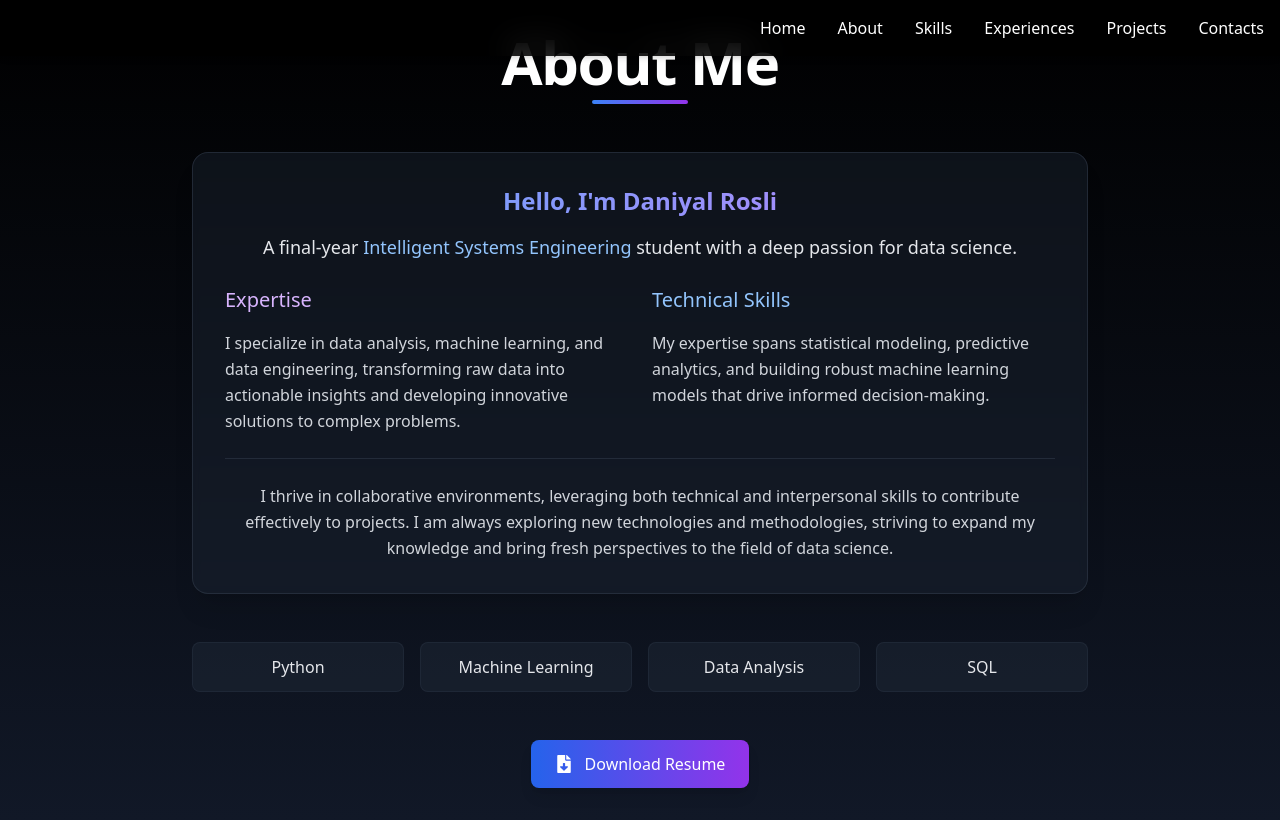
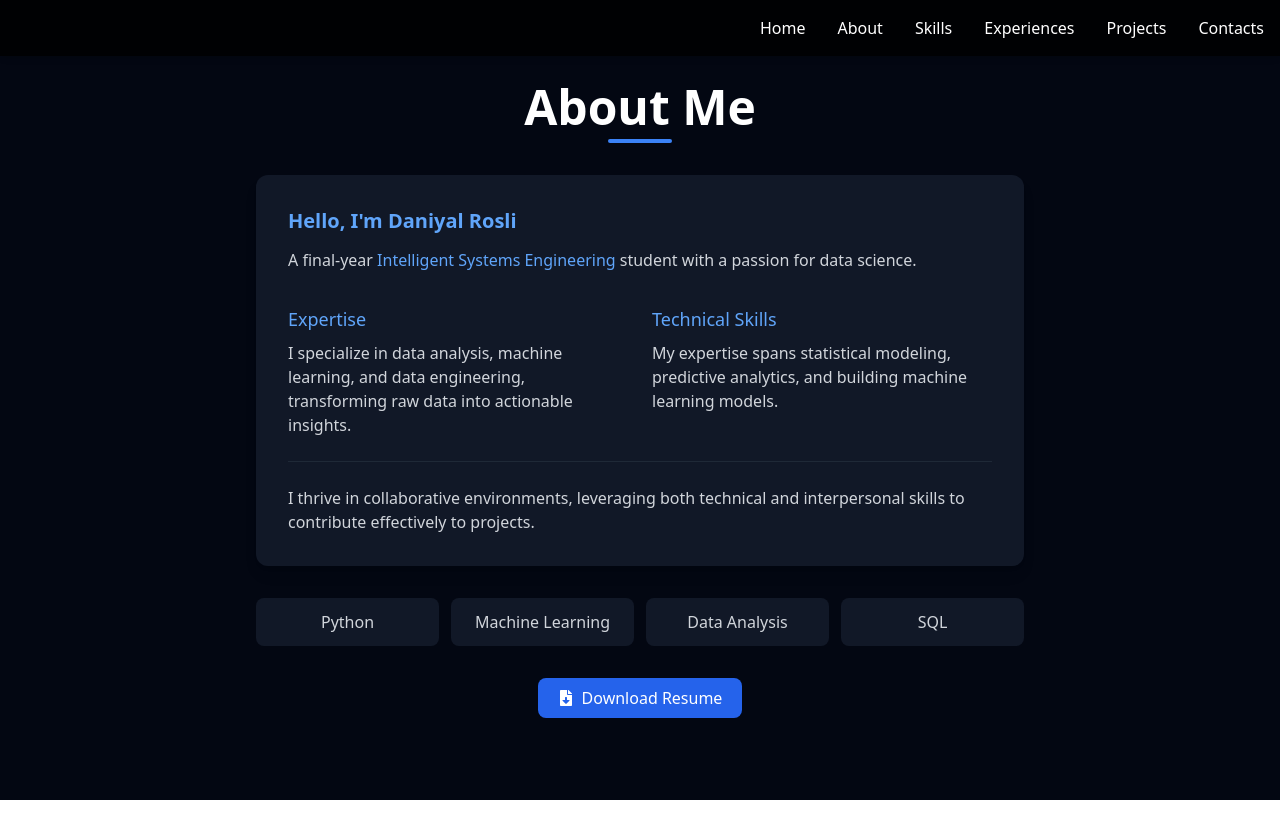
Before and after one commit to daniyalrosli/my-portfolio, a Next.js app: page /about in a window 1280 px wide. Built offline with nearby package versions, Linux system fonts and the light colour scheme.

Commit message:
new updates

```diff
--- a/src/app/about/page.tsx
+++ b/src/app/about/page.tsx
@@ -5,128 +5,93 @@ import { FaFileDownload } from "react-icons/fa";
 
 export default function AboutPage() {
   return (
-    <main className="bg-gradient-to-b from-black to-gray-900 text-white min-h-screen font-sans">
+    <main className="bg-gray-950 text-white min-h-screen font-sans">
       <Navbar />
       <motion.section
-        className="flex flex-col items-center justify-center min-h-screen px-6 sm:px-12 py-8"
+        className="flex flex-col items-center justify-center min-h-screen px-4 sm:px-8 py-16"
         initial={{ opacity: 0 }}
         animate={{ opacity: 1 }}
-        transition={{ duration: 0.8, ease: "easeOut" }}
+        transition={{ duration: 0.6 }}
       >
-        <div className="max-w-4xl w-full text-center space-y-12">
-          {/* Header with animated underline */}
-          <div className="relative">
-            <motion.h1
-              className="text-5xl sm:text-6xl font-bold text-white mb-2 font-heading tracking-tight"
-              initial={{ opacity: 0, y: -20 }}
-              animate={{ opacity: 1, y: 0 }}
-              transition={{ duration: 0.8, ease: "easeOut" }}
-            >
+        <div className="max-w-3xl w-full space-y-8">
+          {/* Simple header */}
+          <motion.div
+            className="text-center"
+            initial={{ opacity: 0, y: -10 }}
+            animate={{ opacity: 1, y: 0 }}
+            transition={{ duration: 0.6 }}
+          >
+            <h1 className="text-4xl sm:text-5xl font-bold mb-2">
               About Me
-            </motion.h1>
-            <motion.div
-              className="h-1 w-24 bg-gradient-to-r from-blue-500 to-purple-600 mx-auto rounded-full"
-              initial={{ width: 0 }}
-              animate={{ width: "6rem" }}
-              transition={{ duration: 1.2, ease: "easeOut", delay: 0.4 }}
-            />
-          </div>
+            </h1>
+            <div className="h-1 w-16 bg-blue-500 mx-auto rounded-full" />
+          </motion.div>
 
-          {/* Content card with better typography and spacing */}
+          {/* Content card with cleaner design */}
           <motion.div
-            className="backdrop-blur-sm bg-gray-800/40 p-8 rounded-2xl shadow-xl border border-gray-700/50"
-            initial={{ opacity: 0, y: 30 }}
+            className="bg-gray-900 p-6 sm:p-8 rounded-xl shadow-lg"
+            initial={{ opacity: 0, y: 20 }}
             animate={{ opacity: 1, y: 0 }}
-            transition={{ duration: 1, ease: "easeOut", delay: 0.2 }}
+            transition={{ duration: 0.6, delay: 0.2 }}
           >
-            <div className="space-y-6">
-              {/* Introduction with highlight */}
-              <motion.div
-                initial={{ opacity: 0 }}
-                animate={{ opacity: 1 }}
-                transition={{ duration: 0.8, delay: 0.4 }}
-              >
-                <h2 className="text-2xl font-semibold mb-4 text-transparent bg-clip-text bg-gradient-to-r from-blue-400 to-purple-400">
-                  Hello, I&apos;m Daniyal Rosli
-                </h2>
-                <p className="text-lg text-gray-200 leading-relaxed mb-6">
-                  A final-year <span className="text-blue-300">Intelligent Systems Engineering</span> student with a deep passion for data science.
+            {/* Introduction */}
+            <div className="mb-8">
+              <h2 className="text-xl font-semibold mb-3 text-blue-400">
+                Hello, I&apos;m Daniyal Rosli
+              </h2>
+              <p className="text-gray-300 leading-relaxed">
+                A final-year <span className="text-blue-400">Intelligent Systems Engineering</span> student with a passion for data science.
+              </p>
+            </div>
+
+            {/* Two columns of info */}
+            <div className="grid grid-cols-1 md:grid-cols-2 gap-6 mb-6">
+              <div>
+                <h3 className="text-lg font-medium text-blue-400 mb-2">Expertise</h3>
+                <p className="text-gray-300">
+                  I specialize in data analysis, machine learning, and data engineering, transforming raw data into actionable insights.
                 </p>
-              </motion.div>
+              </div>
 
-              <motion.div
-                className="grid grid-cols-1 md:grid-cols-2 gap-6 text-left"
-                initial={{ opacity: 0 }}
-                animate={{ opacity: 1 }}
-                transition={{ duration: 0.8, delay: 0.6 }}
-              >
-                <div className="space-y-4">
-                  <h3 className="text-xl font-medium text-purple-300">Expertise</h3>
-                  <p className="text-base text-gray-300 leading-relaxed">
-                    I specialize in data analysis, machine learning, and data engineering, transforming raw data into actionable insights and developing innovative solutions to complex problems.
-                  </p>
-                </div>
+              <div>
+                <h3 className="text-lg font-medium text-blue-400 mb-2">Technical Skills</h3>
+                <p className="text-gray-300">
+                  My expertise spans statistical modeling, predictive analytics, and building machine learning models.
+                </p>
+              </div>
+            </div>
 
-                <div className="space-y-4">
-                  <h3 className="text-xl font-medium text-blue-300">Technical Skills</h3>
-                  <p className="text-base text-gray-300 leading-relaxed">
-                    My expertise spans statistical modeling, predictive analytics, and building robust machine learning models that drive informed decision-making.
-                  </p>
-                </div>
-              </motion.div>
-
-              <motion.p
-                className="text-base text-gray-300 leading-relaxed mt-4 border-t border-gray-700/50 pt-6"
-                initial={{ opacity: 0 }}
-                animate={{ opacity: 1 }}
-                transition={{ duration: 0.8, delay: 0.8 }}
-              >
-                I thrive in collaborative environments, leveraging both technical and interpersonal skills to contribute effectively to projects. I am always exploring new technologies and methodologies, striving to expand my knowledge and bring fresh perspectives to the field of data science.
-              </motion.p>
-            </div>
+            <p className="text-gray-300 border-t border-gray-800 pt-6">
+              I thrive in collaborative environments, leveraging both technical and interpersonal skills to contribute effectively to projects.
+            </p>
           </motion.div>
 
           {/* Skills section */}
-          <motion.div
-            className="grid grid-cols-2 sm:grid-cols-4 gap-4"
-            initial={{ opacity: 0, y: 20 }}
-            animate={{ opacity: 1, y: 0 }}
-            transition={{ duration: 0.8, delay: 0.6 }}
-          >
-            {['Python', 'Machine Learning', 'Data Analysis', 'SQL'].map((skill, index) => (
-              <motion.div
+          <div className="grid grid-cols-2 sm:grid-cols-4 gap-3">
+            {['Python', 'Machine Learning', 'Data Analysis', 'SQL'].map((skill) => (
+              <div
                 key={skill}
-                className="bg-gray-800/50 p-3 rounded-lg text-center border border-gray-700/30 hover:border-blue-500/50 transition duration-300"
-                whileHover={{ scale: 1.05, backgroundColor: 'rgba(59, 130, 246, 0.1)' }}
-                transition={{ delay: index * 0.1 }}
+                className="bg-gray-900 py-3 px-2 rounded-lg text-center"
               >
-                <span className="text-gray-200 font-medium">{skill}</span>
-              </motion.div>
+                <span className="text-gray-300 font-medium">{skill}</span>
+              </div>
             ))}
-          </motion.div>
+          </div>
 
-          {/* Resume button with enhanced hover effect */}
-          <motion.div
-            initial={{ opacity: 0, y: 10 }}
-            animate={{ opacity: 1, y: 0 }}
-            transition={{ duration: 0.8, delay: 1 }}
-            className="mt-8"
-          >
+          {/* Resume button */}
+          <div className="flex justify-center mt-8">
             <motion.a
               href="https://drive.google.com/file/d/1lQaexSBTtJ5Oa9UDebPJca4_IZ1tC3tW/view?usp=sharing"
               target="_blank"
               rel="noopener noreferrer"
-              className="inline-flex items-center gap-3 px-6 py-3 bg-gradient-to-r from-blue-600 to-purple-600 text-white font-medium rounded-lg shadow-lg"
-              whileHover={{
-                scale: 1.05,
-                boxShadow: "0 0 20px rgba(79, 70, 229, 0.5)"
-              }}
+              className="flex items-center gap-2 px-5 py-2 bg-blue-600 text-white font-medium rounded-lg"
+              whileHover={{ scale: 1.03 }}
               whileTap={{ scale: 0.98 }}
             >
-              <FaFileDownload className="text-lg" />
+              <FaFileDownload />
               <span>Download Resume</span>
             </motion.a>
-          </motion.div>
+          </div>
         </div>
       </motion.section>
     </main>
--- a/src/app/page.tsx
+++ b/src/app/page.tsx
@@ -80,7 +80,7 @@ export default function HomePage() {
             </h1>
 
             <p className="text-xl text-gray-300 mt-4 leading-relaxed">
-              I&apos;m a student, lifelong learner, and passionate data enthusiast. Currently working as a Data Analyst Software Engineer Intern.
+              I&apos;m a student, lifelong learner, and passionate data enthusiast. Currently working as a Data Analyst Software Engineer Intern at AMD.
             </p>
           </div>
 
```
